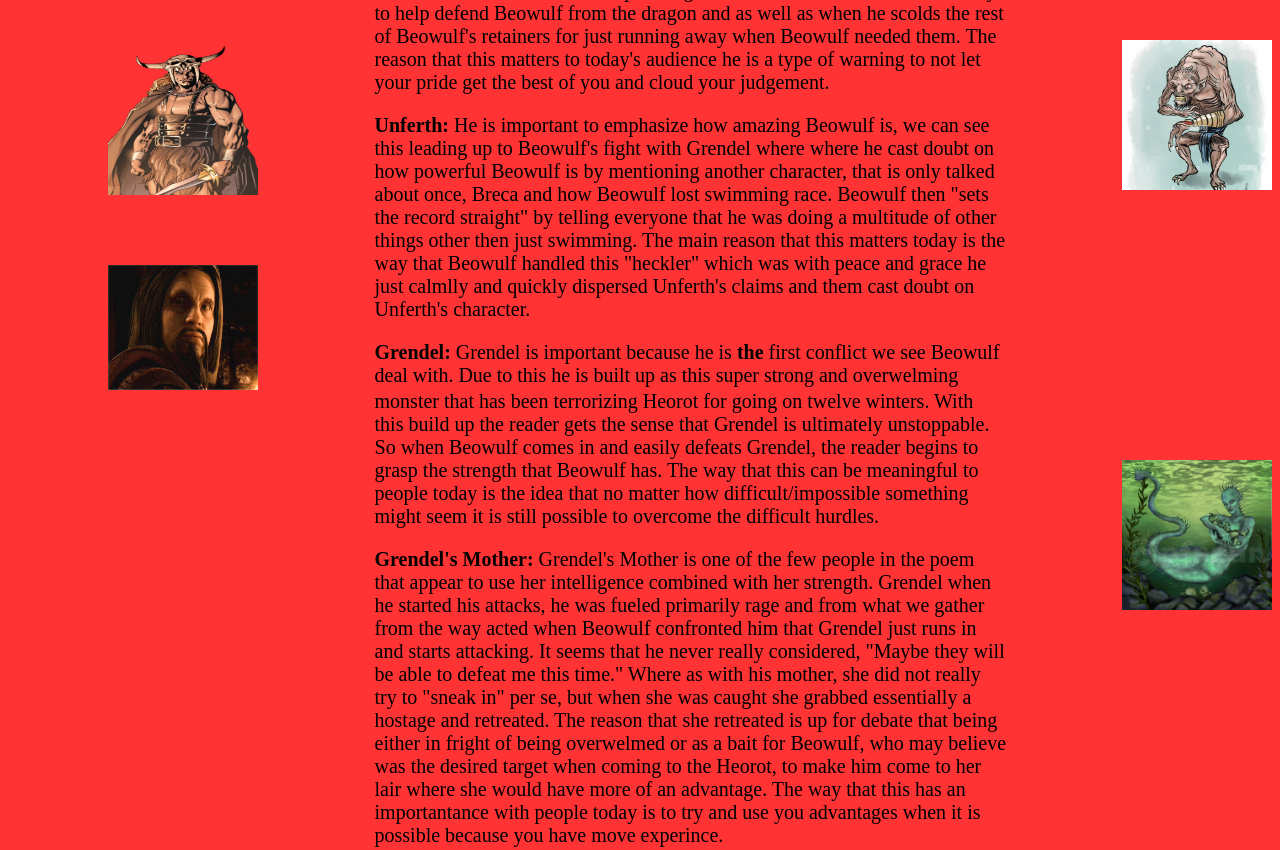
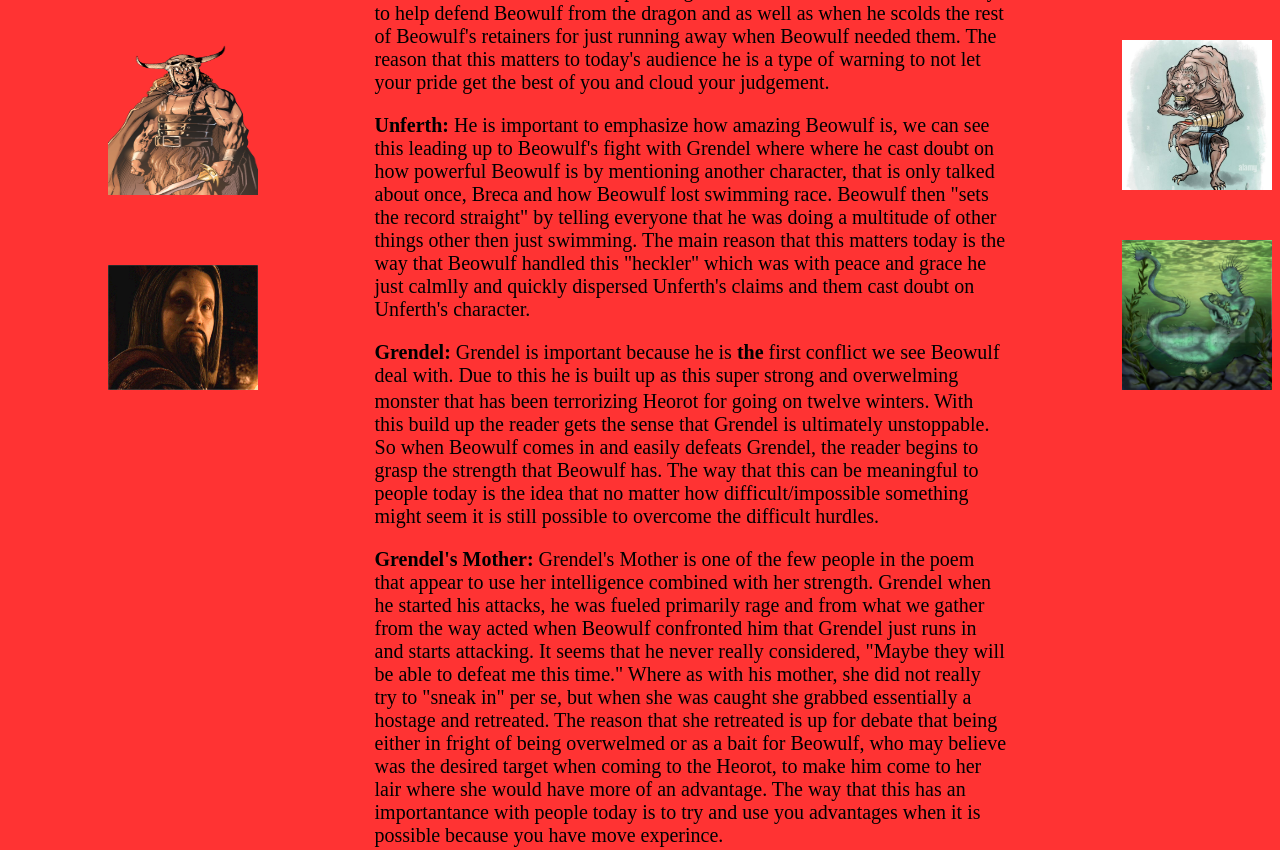
Before and after one commit to pjohnson9091/pjohnson9091.github.io, a PHP site: page /other_pages/character_page.html in a window 1280 px wide. Shown: the part 389-1239 px from the top of the page. Run offline with PHP 8.4, Linux system fonts and the light colour scheme.

Commit message:
formating

```diff
--- a/ENGL_2530_Midterm/style/character_page.css
+++ b/ENGL_2530_Midterm/style/character_page.css
@@ -36,7 +36,7 @@ h2{
     float: right;
 
     margin-left: 50px;
-    margin-top: 70px;
+    margin-top: -150px;
 }
 
 .char_list_block{
```
